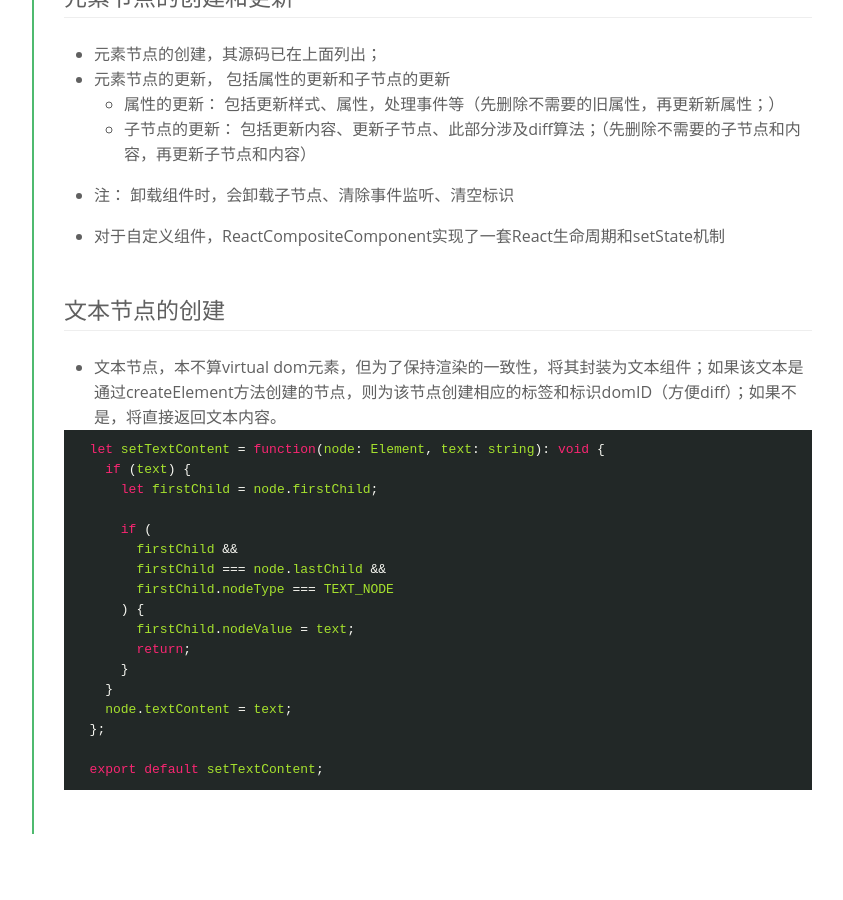
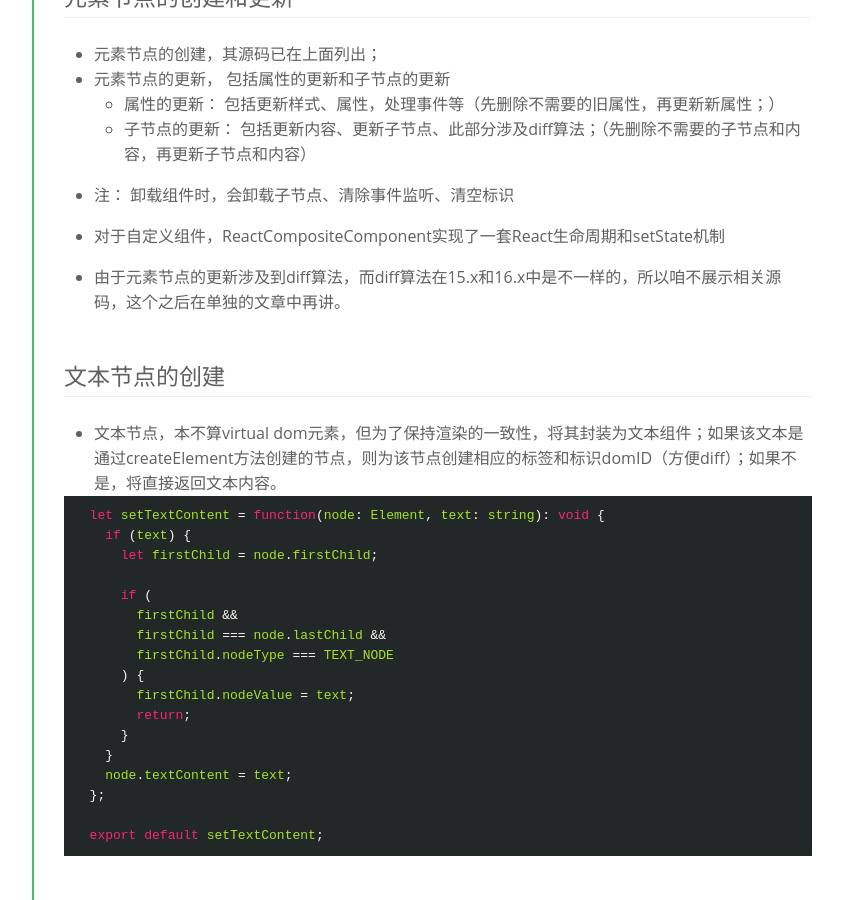
Before and after one commit to Yann-Wang/yann-wang.github.io, a Jekyll site: the page built from _posts/2018-03-03-the-virtual-dom-in-react.md, in a window 1280 px wide and 900 px high, scrolled down 2589 px. Shown: the whole window, without its empty margins (203-1046 px from the left). Built offline with Jekyll 4.4.1, drawn with Linux system fonts in a browser that asks for light colours; some web fonts are replaced; before the commit the page ends 3423 px from its top, so only the background shows below that.

Commit message:
feat: add content for virtual dom article

```diff
--- a/_posts/2018-03-03-the-virtual-dom-in-react.md
+++ b/_posts/2018-03-03-the-virtual-dom-in-react.md
@@ -122,6 +122,8 @@ tags: [virtual dom, react]
 
 - 对于自定义组件，ReactCompositeComponent实现了一套React生命周期和setState机制
 
+- 由于元素节点的更新涉及到diff算法，而diff算法在15.x和16.x中是不一样的，所以咱不展示相关源码，这个之后在单独的文章中再讲。
+
 #### 文本节点的创建
 - 文本节点，本不算virtual dom元素，但为了保持渲染的一致性，将其封装为文本组件；如果该文本是通过createElement方法创建的节点，则为该节点创建相应的标签和标识domID（方便diff）；如果不是，将直接返回文本内容。
 
```
